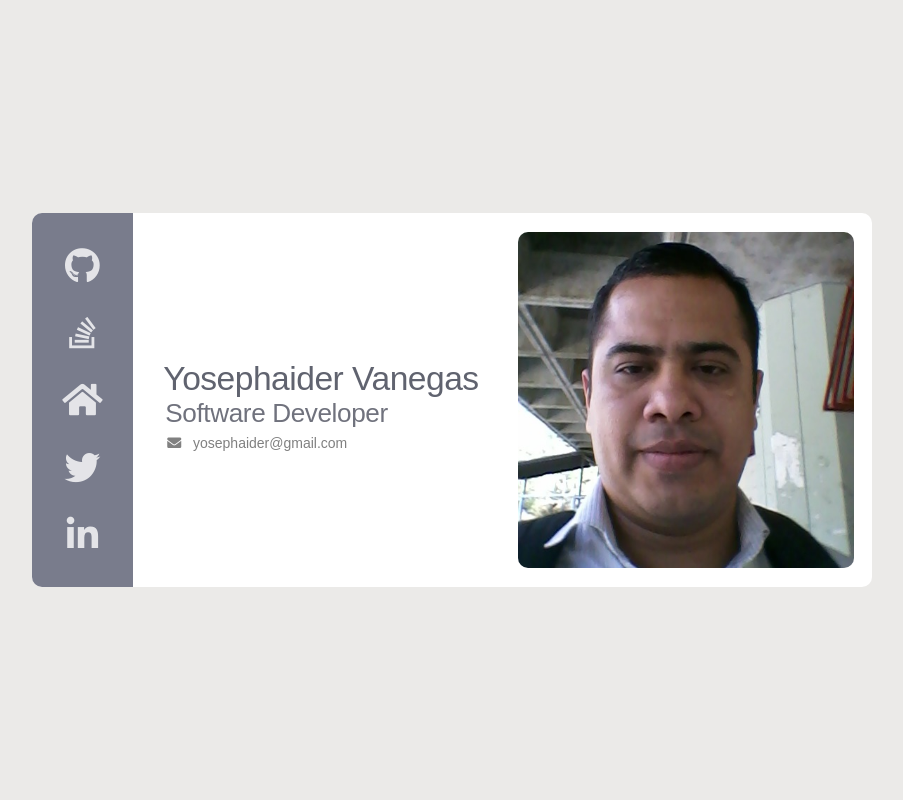
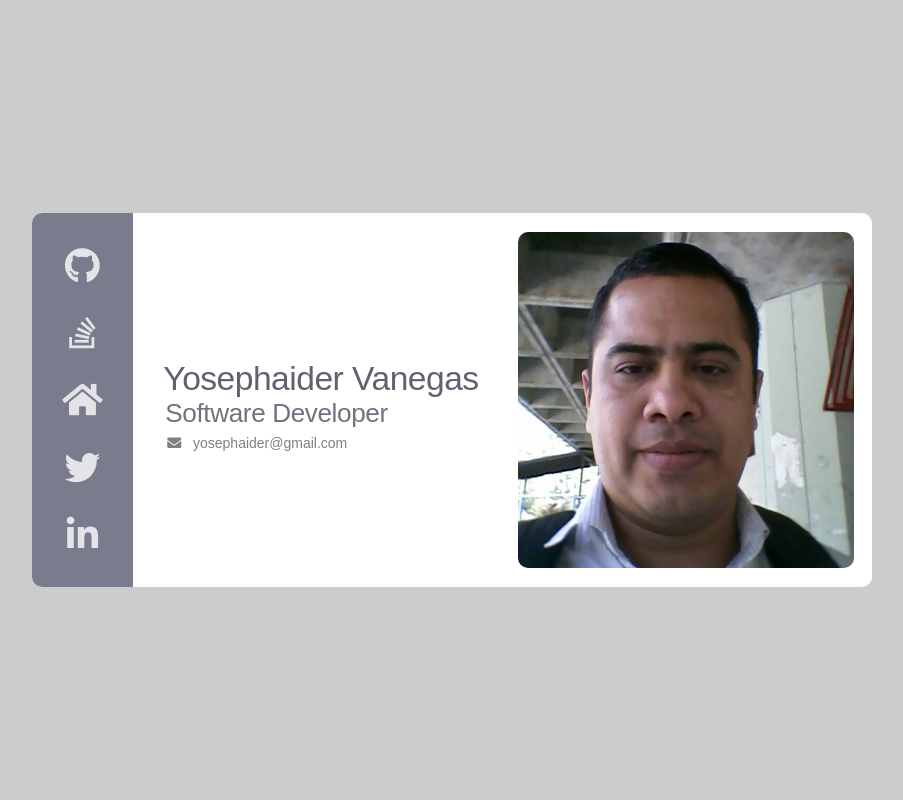
Before and after one commit to yosephaider/yosephaider.github.io, a PHP site: page / in a window 1280 px wide. Shown: the whole page, without its empty margins (188-1091 px from the left). Run offline with PHP 8.4, Linux system fonts and the light colour scheme; some libraries are stand-ins or nearby versions.

Commit message:
Update file

```diff
--- a/css/style.css
+++ b/css/style.css
@@ -12,7 +12,7 @@ body {
   flex-direction: column;
   justify-content: center;
   user-select: none;
-  background-color: #ebeae8;
+  background-color: #ccc;
 }
 
 body,
```
